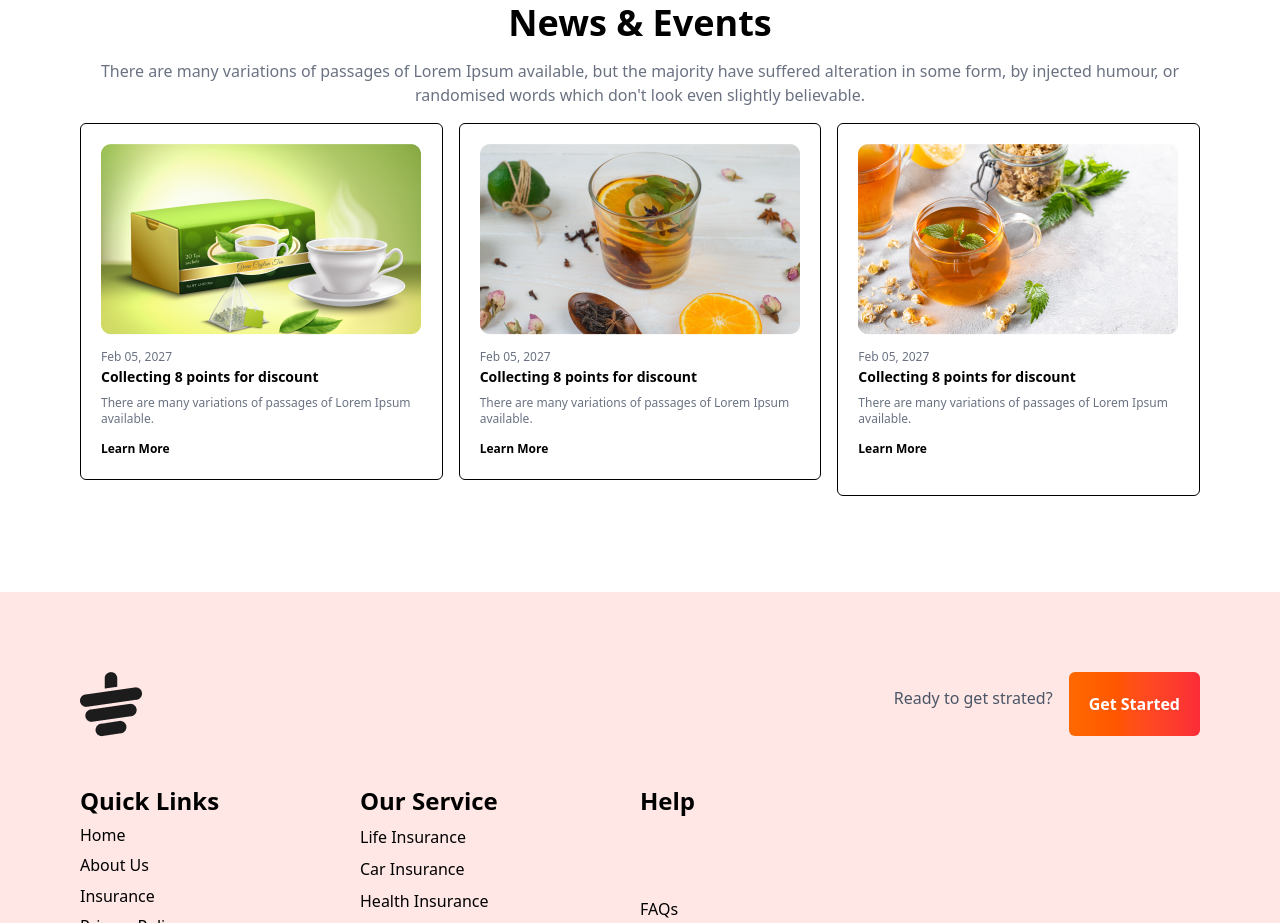
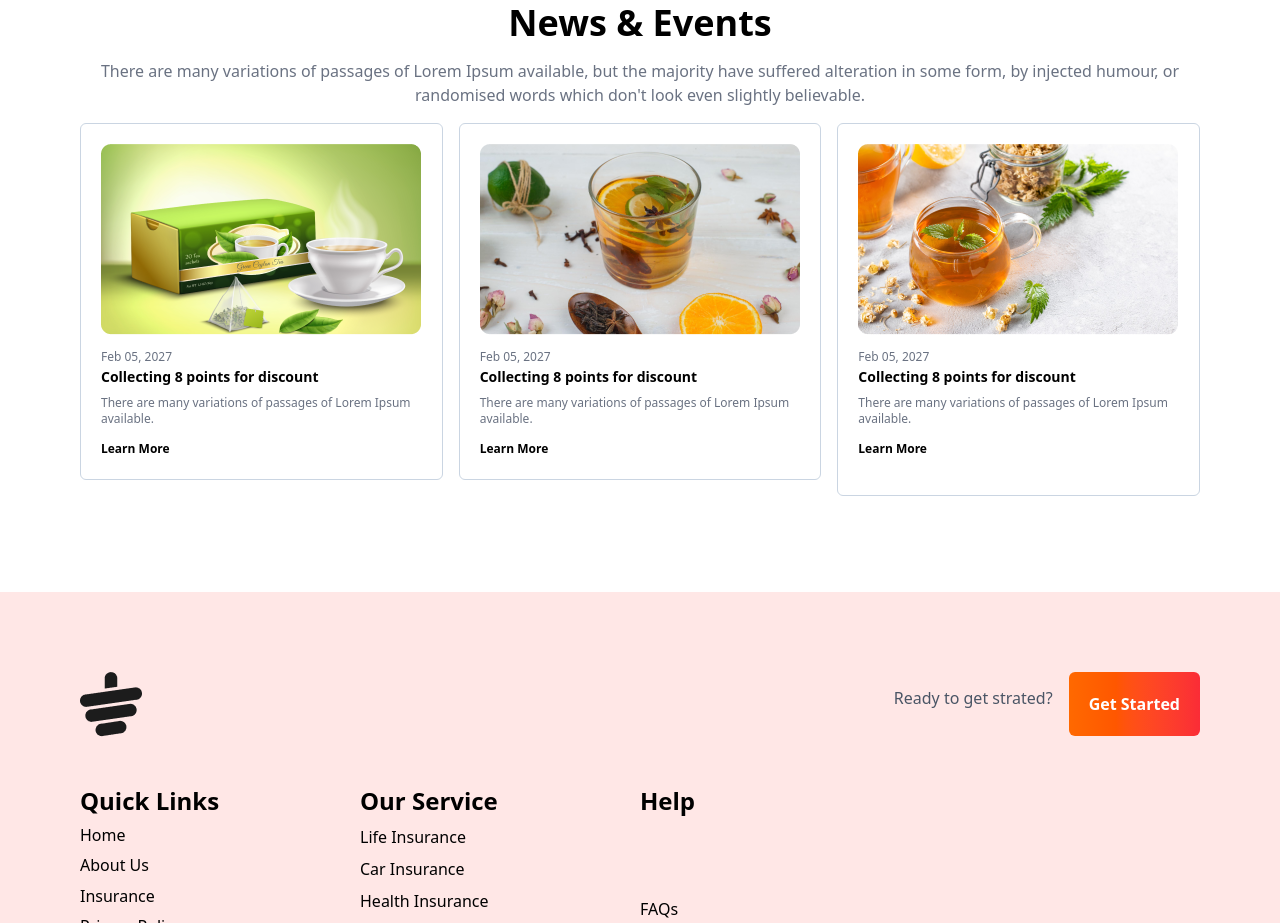
Before and after one commit to sayedkhan19/tea-projects, a plain HTML site: page index.html in a window 1280 px wide. Shown: the part 2577-3500 px from the top of the page. Drawn offline with nearby package versions, Linux system fonts and the light colour scheme.

Commit message:
add card border

```diff
--- a/index.html
+++ b/index.html
@@ -272,7 +272,7 @@
            <!-- card container -->
             <div class="grid grid-cols-1 gap-4 space-y-4 lg:grid-cols-3 lg:gap-4 md:grid-cols-2">
               <!-- card1 -->
-               <div class="p-5 space-y-2 border rounded-md">
+               <div class="p-5 space-y-2 border rounded-md border-slate-300">
                 <img src="images/news-1.png" alt="">
                 <small class="text-xs text-gray-500">Feb 05, 2027</small>
                 <h3 class="text-sm font-bold">Collecting 8 points for discount</h3>
@@ -281,7 +281,7 @@
                </div>
 
                <!-- card2 -->
-               <div class="p-5 space-y-2 border rounded-md">
+               <div class="p-5 space-y-2 border rounded-md border-slate-300">
                 <img src="images/news-2.png" alt="">
                 <small class="text-xs text-gray-500">Feb 05, 2027</small>
                 <h3 class="text-sm font-bold">Collecting 8 points for discount</h3>
@@ -290,7 +290,7 @@
                </div>
 
                <!-- card3 -->
-                <div class="p-5 space-y-2 border rounded-md">
+                <div class="p-5 space-y-2 border rounded-md border-slate-300">
                 <img src="images/news-3.png" alt="">
                 <small class="text-xs text-gray-500">Feb 05, 2027</small>
                 <h3 class="text-sm font-bold">Collecting 8 points for discount</h3>
```
